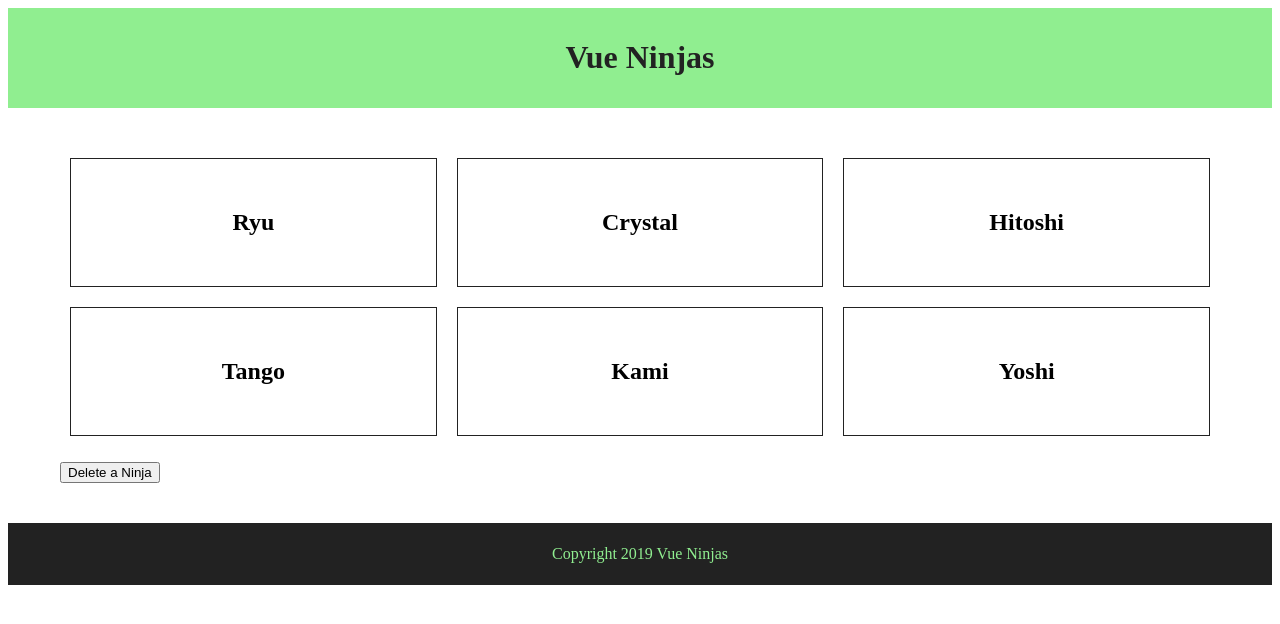
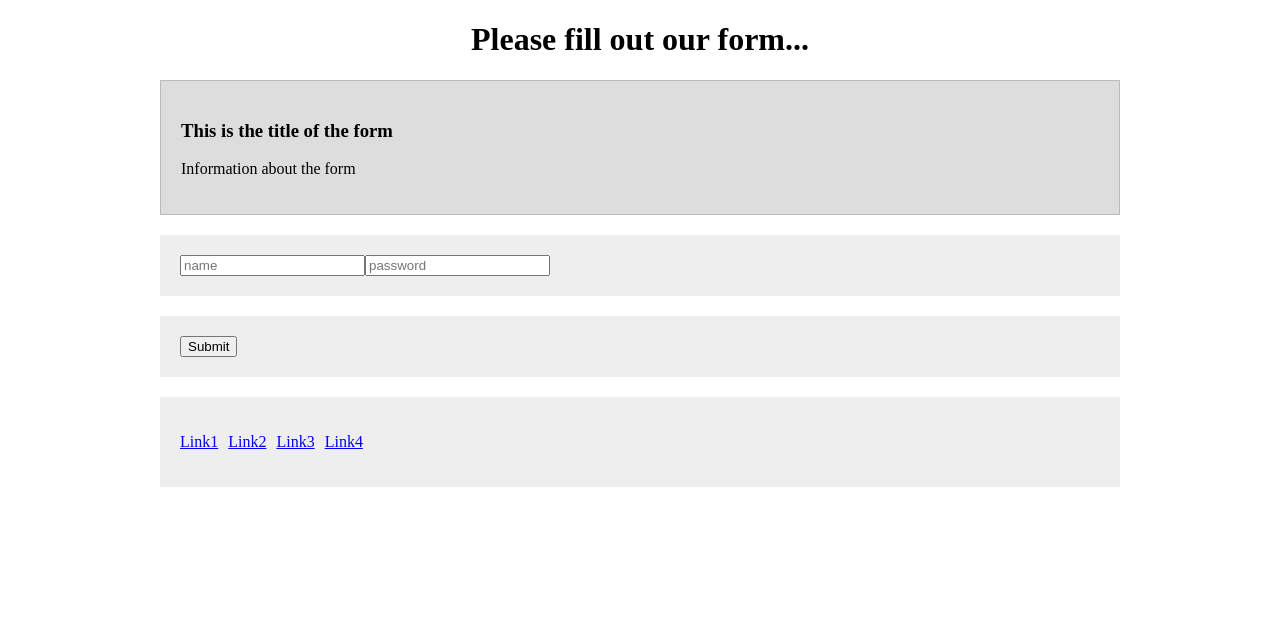
Before and after one commit to caucoder/learn-vue, a Vue app in the folder my-project/: page / in a window 1280 px wide. Shown: the top 624 px of the page. Built offline with nearby package versions, Linux system fonts and the light colour scheme.

Commit message:
finished lesson26

```diff
--- a/my-project/src/App.vue
+++ b/my-project/src/App.vue
@@ -1,39 +1,36 @@
 <template>
   <div>
-    <app-header v-bind:title="title" ></app-header>
-    <app-ninjas v-bind:ninjas="ninjas"></app-ninjas>
-    <app-footer v-bind:title="title"></app-footer>
+    <form-helper>
+      <div slot="form-header">
+        <h3>This is the title of the form</h3>
+        <p>Information about the form</p>
+      </div>
+
+      <div slot="form-fields">
+          <input type="text" placeholder="name" required />
+          <input type="password" placeholder="password" required />
+      </div>
+      <div slot="form-controls">
+          <button v-on:click="handleSubmit">Submit</button>
+      </div>
+    </form-helper>
   </div>
 </template>
 
 <script>
 
-import Header from './components/Header.vue';
-import Footer from './components/Footer.vue';
-import Ninjas from './components/Ninjas.vue';
+import formHelper from './components/formHelper';
 
 export default {
   components:{
-    'app-header': Header,
-    'app-footer': Footer,
-    'app-ninjas': Ninjas
+    'form-helper': formHelper
   },
   data(){
-    return {
-            ninjas: [
-              {name: 'Ryu', speciality: 'Vue Components', show: false},
-              {name: 'Crystal', speciality: 'HTML Wizardry', show: false},
-              {name: 'Hitoshi', speciality: 'Click Events', show: false},
-              {name: 'Tango', speciality: 'Conditionals', show: false},
-              {name: 'Kami', speciality: 'Webpack', show: false},
-              {name: 'Yoshi', speciality: 'Data Diggin', show: false}
-          ],
-           title: 'Vue Ninjas'
-    }
+
   },
   methods:{
-    updateTitle: function(updateTitle){
-      this.title = updateTitle;
+    handleSubmit(){
+      alert("submit");
     }
   }
 
--- a/my-project/src/components/Footer.vue
+++ /dev/null
@@ -1,40 +0,0 @@
-<template>
-    <footer>
-        <p>{{ copyright}} {{title}}</p>
-    </footer>
-</template>
-
-<script>
-import {bus} from '../main';
-
-export default {
-  props: {
-    title:{
-      type: String
-    }
-  },
-  data(){
-    return {
-        copyright: "Copyright 2019"
-    }
-  },
-  created(){
-    bus.$on("titleChanged",(data)=>{
-      // alert("footer created")
-      this.title = data;
-    });
-  }
-}
-</script>
-
-<style scoped>
-  footer{
-    background: #222;
-    padding: 6px;
-  }
-
-  p{
-    color: lightgreen;
-    text-align: center;
-  }
-</style>
--- a/my-project/src/components/Header.vue
+++ /dev/null
@@ -1,43 +0,0 @@
-<template>
-    <header>
-        <h1 v-on:click="changeTitle">{{ title }}</h1>
-    </header>
-</template>
-
-<script>
-
-import {bus} from '../main';
-
-export default {
-  props:{
-    title:{
-      type: String
-    }
-  },
-  data(){
-    return {
-
-    }
-  },
-  methods:{
-    changeTitle(){
-      // this.$emit("changeTitle","Q10Viking learning vue");
-      this.title = "Q10Viking learning vue";
-      bus.$emit("titleChanged","Q10Viking learning vue");
-    }
-  }
-
-}
-</script>
-
-<style scoped>
-  header{
-    background-color: lightgreen;
-    padding: 10px;
-  }
-
-  h1{
-    color: #222;
-    text-align: center;
-  }
-</style>
--- a/my-project/src/components/Ninjas.vue
+++ /dev/null
@@ -1,80 +0,0 @@
-<template>
-    <div id='ninjas'>
-
-        <ul>
-            <li v-for="ninja in ninjas" v-bind:key='ninja' v-on:click="ninja.show = !ninja.show">
-                <h2>{{ninja.name}}</h2>
-                <h3 v-show='ninja.show'>{{ninja.speciality}}</h3>
-            </li>
-        </ul>
-        <button v-on:click="deleteNinja">Delete a Ninja</button>
-    </div>
-</template>
-
-
-
-<script>
-export default {
-  props: {
-    ninjas:{
-        type: Array,
-        required: true
-    }
-  },
-  data(){
-    return {
-    }
-  },
-  methods:{
-      deleteNinja:function(){
-          this.ninjas.pop();
-      }
-  },
-  beforeCreate(){
-      alert("beforeCreate.");
-  },
-  created(){
-      alert("created.");
-  },
-  beforeMount(){
-      alert("beforeMount");
-  },
-  mounted(){
-      alert("mount");
-  },
-  beforeUpdate(){
-      alert("beforeUpdate");
-  },
-  updated(){
-      alert("update");
-  }
-}
-</script>
-
-<style scoped>
-#ninjas{
-    /* border: 2px solid; */
-    width: 100%;
-    max-width: 1200px;
-    /* 居中 */
-    margin: 40px auto;
-    padding: 0 20px;
-    box-sizing: border-box;
-}
-
-ul{
-    display: flex;
-    flex-wrap: wrap;
-    list-style-type: none;
-    padding: 0;
-}
-
-li{
-    flex-grow: 1;
-    flex-basis: 300px;
-    text-align: center;
-    padding: 30px;
-    border: 1px solid #222;
-    margin: 10px;
-}
-</style>
--- /dev/null
+++ b/my-project/src/components/formHelper.vue
@@ -0,0 +1,82 @@
+<template>
+  <div>
+      <h1>Please fill out our form...</h1>
+      <form action="">
+
+          <div id="form-header">
+              <slot name="form-header"></slot>
+          </div>
+
+          <div id="form-fields">
+               <slot name="form-fields"></slot>
+          </div>
+
+          <div id="form-controls">
+               <slot name="form-controls"></slot>
+          </div>
+
+          <div id="useful-links">
+              <ul>
+                  <li><a href="#">Link1</a></li>
+                  <li><a href="#">Link2</a></li>
+                  <li><a href="#">Link3</a></li>
+                  <li><a href="#">Link4</a></li>
+              </ul>
+
+          </div>
+
+      </form>
+  </div>
+</template>
+
+<script>
+
+
+export default {
+
+  data(){
+
+  },
+  methods:{
+
+  }
+
+}
+</script>
+
+<style scoped>
+
+h1{
+    text-align: center;
+}
+
+form{
+    width: 100%;
+    max-width: 960px;
+    margin: 0 auto;
+}
+
+/* 去掉小黑点 */
+#useful-links ul{
+    padding: 0;
+}
+/* li排列方式 */
+#useful-links li{
+    display: inline-block;
+    margin-right: 10px;
+}
+
+
+form > div{
+    padding: 20px;
+    background: #eee;
+    margin: 20px 0;
+}
+
+#form-header{
+    background: #ddd;
+    border: 1px solid #bbb;
+}
+
+
+</style>
--- a/my-project/src/main.js
+++ b/my-project/src/main.js
@@ -1,7 +1,6 @@
 import Vue from 'vue'
 import App from './App.vue'
 
-export const bus = new Vue();
 
 new Vue({
   render: h => h(App),
```
Also changed, not shown: 1 other file (tests, documents, lock files or other folders).
